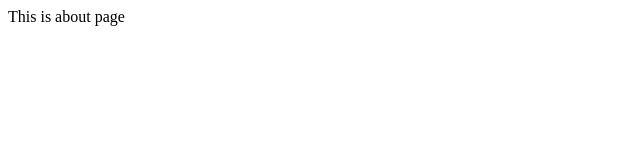
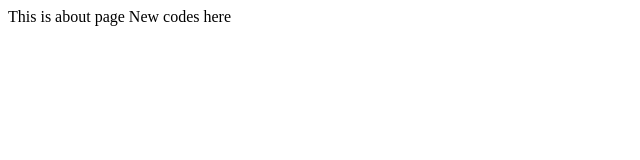
Before and after one commit to atomty1/my-fidelis-app, a plain HTML site: page about.html in a window 1280 px wide. Shown: the whole page, without its empty margins (0-640 px from the left). Drawn offline with Linux system fonts and the light colour scheme.

Commit message:
texts added to the about page

```diff
--- a/about.html
+++ b/about.html
@@ -7,5 +7,6 @@
 </head>
 <body>
     This is about page
+    New codes here
 </body>
 </html>
```
